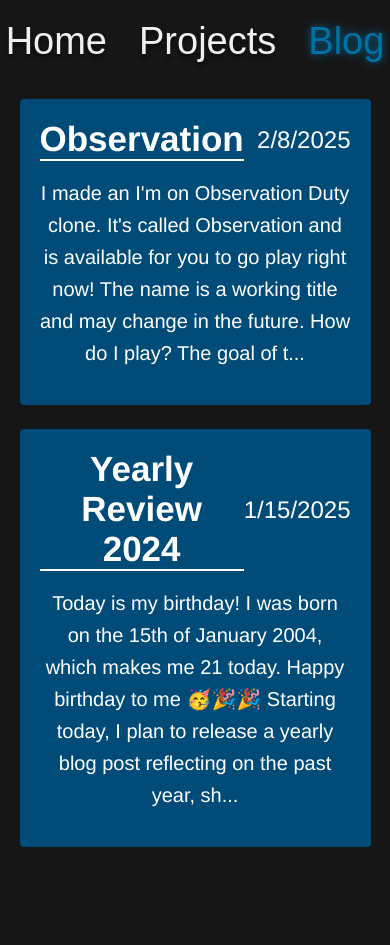
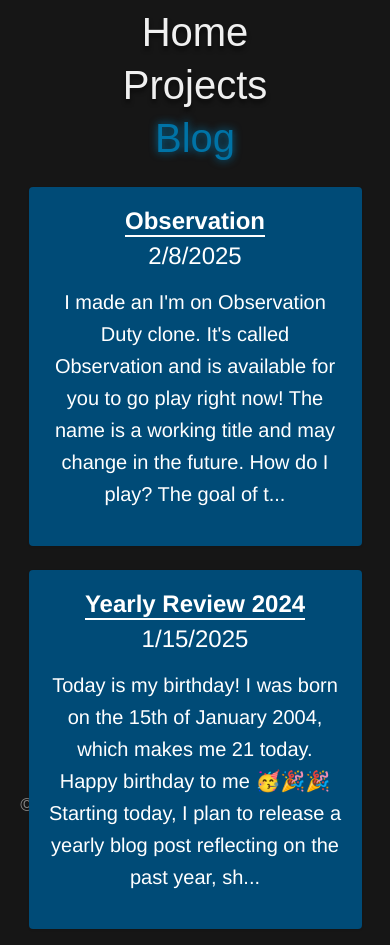
Before and after one commit to kEllieGit/kEllieGit.github.io, a React app: page /#/blog in a window 390 px wide. Before the commit the page ends 863 px from the top, so only its background shows below. Built offline with nearby package versions, Linux system fonts and the light colour scheme.

Commit message:
Better mobile support

```diff
--- a/src/scss/blog.scss
+++ b/src/scss/blog.scss
@@ -108,3 +108,17 @@
 		}
 	}
 }
+
+@media (max-width: 600px) {
+    .blog-post-card {
+		.post-header {
+			flex-direction: column;
+			gap: 5px;
+			overflow: hidden;
+		}
+
+		.post-title {
+			font-size: 24px !important;
+		}
+	}
+}
--- a/src/scss/elements.scss
+++ b/src/scss/elements.scss
@@ -46,7 +46,16 @@ button {
 
 .socials {
 	display: flex;
+	flex-wrap: wrap;
+	justify-content: center;
 	gap: 20px;
+}
+
+.skills {
+	display: flex;
+	flex-wrap: wrap;
+	justify-content: center;
+	gap: 10px;
 }
 
 .copyright {
@@ -114,3 +123,9 @@ button {
 		box-shadow: 0 4px 8px rgba(178, 47, 190, 0.5);
 	}
 }
+
+@media (max-width: 720px) {
+	.socials {
+		max-width: 500px;
+	}
+}
--- a/src/scss/navbar.scss
+++ b/src/scss/navbar.scss
@@ -34,3 +34,29 @@ nav {
 		}
 	}
 }
+
+@media (max-width: 720px) {
+    nav {
+        flex-direction: column;
+        padding: 10px 0;
+
+        a {
+            font-size: 40px;
+            width: 100%;
+            text-align: center;
+            display: block;
+        }
+
+        >ul {
+            flex-direction: column;
+            gap: 0.5rem;
+            align-items: stretch;
+            width: 100%;
+        }
+
+        >ul >li {
+            font-size: 18px;
+            width: 100%;
+        }
+    }
+}
--- a/src/scss/profile.scss
+++ b/src/scss/profile.scss
@@ -1,10 +1,13 @@
 .profile {
 	display: flex;
 	width: 100%;
+	flex-wrap: wrap;
 	flex-direction: column;
 	align-items: center;
+	align-content: center;
 	justify-content: center;
 	text-align: center;
+	margin: 15px;
 
 	>.row {
 		align-items: center;
@@ -25,3 +28,16 @@
 		margin: 0 0.5rem;
 	}
 }
+
+@media (max-width: 768px) {
+	.profile {
+		.profile-avatar {
+			width: 50px;
+			height: 50px;
+		}
+
+		.profile-name {
+			font-size: 38px;
+		}
+	}
+}
--- a/src/styles.scss
+++ b/src/styles.scss
@@ -19,34 +19,6 @@ body {
 		gap: 1.5rem;
 		flex-direction: column;
 		align-items: center;
-
-		.skill-container {
-			display: flex;
-			justify-content: center;
-			align-items: center;
-			flex-direction: column;
-			width: 100%;
-		}
-
-		.icon-container {
-			display: flex;
-			gap: 1.5rem;
-			flex-wrap: wrap;
-			justify-content: center;
-			align-items: center;
-
-			> img {
-				width: 75px;
-				height: 75px;
-				filter: drop-shadow(0 4px 1px black);
-				transition: all 0.2s ease;
-
-				&:hover {
-					transform: translateY(-5px);
-					filter: drop-shadow(0 4px 1px black);
-				}
-			}
-		}
 	}
 
 	.layout {
@@ -54,6 +26,8 @@ body {
 		align-items: center;
 		text-align: center;
 		flex-direction: column;
+		padding: 0 10px;
+		gap: 20px;
 
 		* {
 			box-sizing: border-box;
@@ -62,7 +36,6 @@ body {
 
 		>h1 {
 			margin: 0;
-			padding: 20px 0;
 			font-size: 36px;
 			color: #e0e0e0;
 			text-shadow: 0 4px 2px black;
@@ -91,3 +64,17 @@ body {
 		text-shadow: 0 0 8px $highlight-color;
 	}
 }
+
+@media (max-width: 768px) {
+	body {
+		.layout {
+			>h1 {
+				font-size: 24px;
+			}
+
+			>h2 {
+				font-size: 20px;
+			}
+		}
+	}
+}
```
